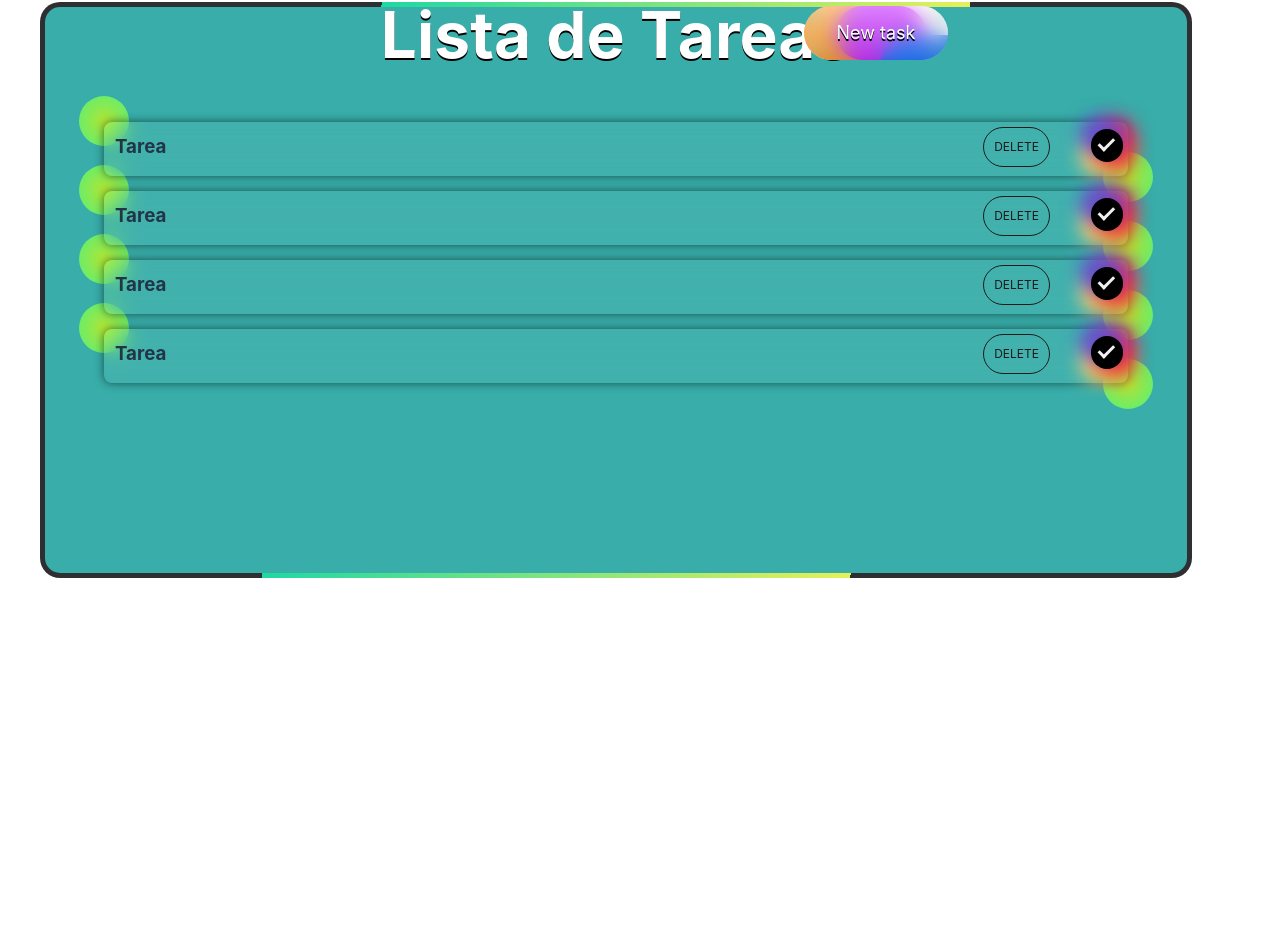
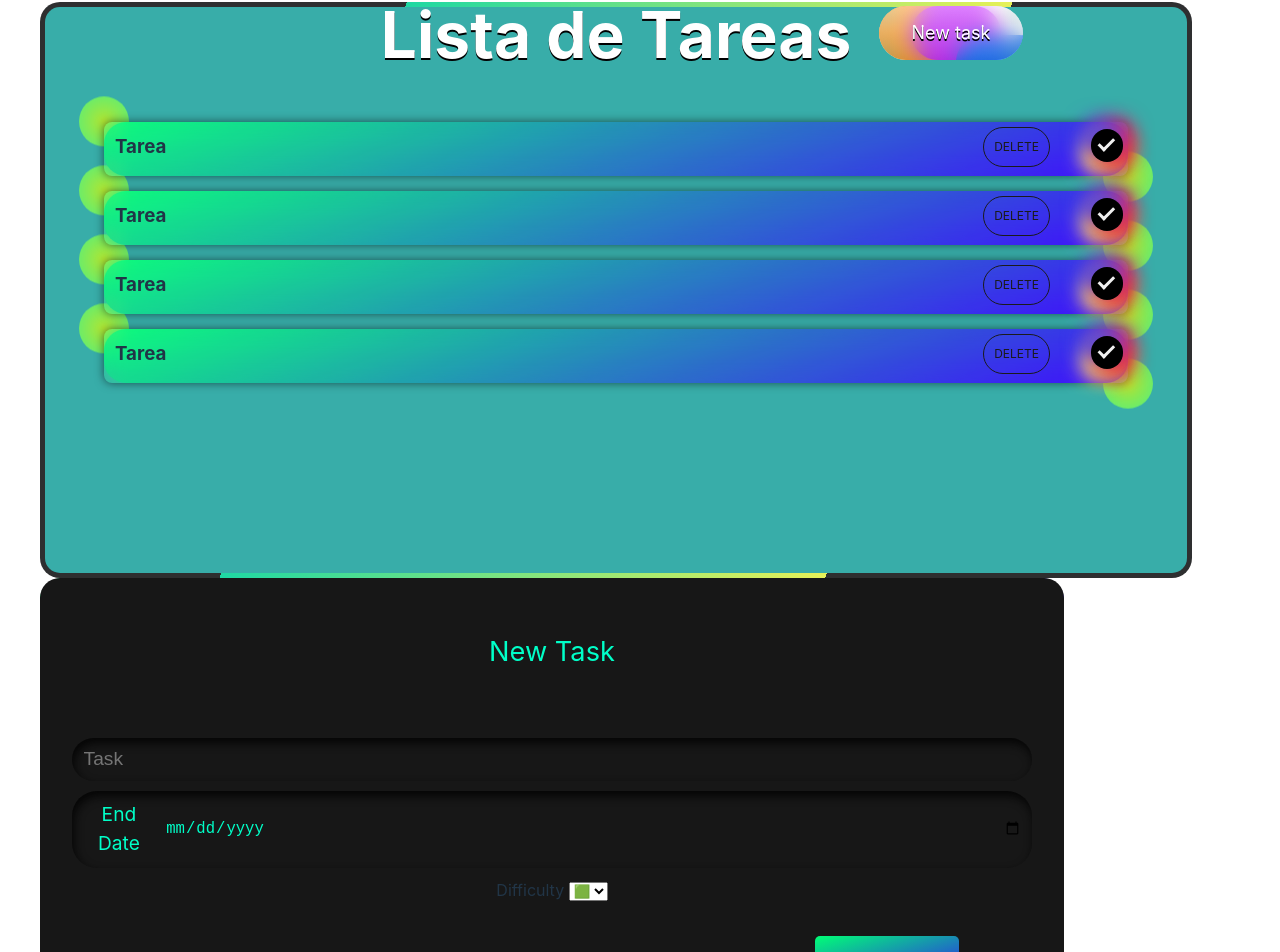
Before and after one commit to Flopyflor/to-do-list-react, a React (Vite) app: page / in a window 1280 px wide. Shown: the part 38-990 px from the top of the page. Before the commit the page ends 800 px from the top, so only its background shows below. Built offline with nearby package versions, Linux system fonts and the light colour scheme.

Commit message:
nuevo TaskForm

```diff
--- a/src/App.jsx
+++ b/src/App.jsx
@@ -1,6 +1,9 @@
 import React from 'react';
 import './App.css'
 import Board from './Components/board/board';
+import AddTaskForm from './Components/taskForm/addTaskForm';
+
+
 
 function App() {
 
@@ -9,6 +12,7 @@ function App() {
     <>
     <div>
         <Board brand={"Lista de Tareas"}/>
+        <AddTaskForm/>
     </div>
     </>
   )
--- a/src/Components/newTaskButton/newTaskButton.css
+++ b/src/Components/newTaskButton/newTaskButton.css
@@ -10,7 +10,7 @@ button {
     overflow: hidden;
     border: none;
     font-size: 18px;
-    right: -260px;
+    right: -335px;
     top: -16px;
   }
 
--- /dev/null
+++ b/src/Components/taskForm/addTaskForm.css
@@ -0,0 +1,119 @@
+.task-form {
+    display: flex;
+    flex-direction: column;
+    gap: 10px;
+    padding-left: 2em;
+    padding-right: 2em;
+    padding-bottom: 0.4em;
+    background-color: #171717;
+    border-radius: 20px;
+  }
+
+  #heading {
+    text-align: center;
+    margin: 2em;
+    color: rgb(0, 255, 200);
+    font-size: 1.7em;
+  }
+
+  .field {
+    display: flex;
+    align-items: center;
+    justify-content: center;
+    gap: 0.5em;
+    border-radius: 25px;
+    padding: 0.6em;
+    border: none;
+    outline: none;
+    color: white;
+    background-color: #171717;
+    box-shadow: inset 2px 5px 10px rgb(5, 5, 5);
+  }
+
+  .field .label {
+    color: rgb(0, 255, 200);
+    font-size: 1.2em;
+  }
+
+  .input-icon {
+    height: 1.3em;
+    width: 1.3em;
+    fill: rgb(0, 255, 200);
+  }
+
+  .input-field {
+    background: none;
+    border: none;
+    outline: none;
+    width: 100%;
+    color: rgb(0, 255, 200);
+    font-size: 1.2em;
+  }
+
+
+
+  .task-form .btn {
+    display: flex;
+    justify-content: center;
+    flex-direction: row;
+    margin-top: 2.5em;
+  }
+
+  .button1 {
+    padding: 0.5em;
+    padding-left: 1.1em;
+    padding-right: 1.1em;
+    border-radius: 5px;
+    margin-right: 0.5em;
+    border: none;
+    outline: none;
+    transition: .4s ease-in-out;
+    background-image: linear-gradient(163deg, #00ff75 0%, #3700ff 100%);
+    color: rgb(0, 0, 0);
+  }
+
+  .button1:hover {
+    background-image: linear-gradient(163deg, #00642f 0%, #13034b 100%);
+    color: rgb(0, 255, 200);
+  }
+
+  .button2 {
+    padding: 0.5em;
+    padding-left: 2.3em;
+    padding-right: 2.3em;
+    border-radius: 5px;
+    border: none;
+    outline: none;
+    transition: .4s ease-in-out;
+    background-image: linear-gradient(163deg, #00ff75 0%, #3700ff 100%);
+    color: rgb(0, 0, 0);
+  }
+
+  .button2:hover {
+    background-image: linear-gradient(163deg, #00642f 0%, #13034b 100%);
+    color: rgb(0, 255, 200);
+  }
+
+
+
+
+
+  .card {
+    background-image: linear-gradient(163deg, #00ff75 0%, #3700ff 100%);
+    border-radius: 22px;
+    transition: all .3s;
+  }
+
+  .card2 {
+    border-radius: 0;
+    transition: all .2s;
+  }
+
+  .card2:hover {
+    transform: scale(0.98);
+    border-radius: 20px;
+  }
+
+  .card:hover {
+    box-shadow: 0px 0px 30px 1px rgba(0, 255, 117, 0.30);
+  }
--- /dev/null
+++ b/src/Components/taskForm/addTaskForm.jsx
@@ -0,0 +1,52 @@
+import React from 'react';
+import './addTaskForm.css';
+
+const AddTaskForm = () => {
+
+    const handleChange = (e) => {
+        let { name, value } = e.target;
+    }
+
+    const CATEGORIAS = {
+        rojo: "rojo",
+        amarillo: "amarillo",
+        verde: "verde"
+    }
+
+
+  return (
+    <div>
+        <div className="card">
+            <div className="card2">
+                <form className="task-form">
+                    <p id="heading">New Task</p>
+                    <div className="field">
+
+                        <input type="text" className="input-field" placeholder="Task" autocomplete="off"/>
+                    </div>
+                    <div className="field">
+                        <label htmlFor="EndDate" className='label'>End Date</label>
+                        <input type="date" className="input-field" placeholder="End date" id='EndDate'/>
+
+                    </div>
+                    <div className="difficulty">
+                    <label htmlFor="Difficulty">Difficulty </label>
+                        <select name="Difficulty" onChange={handleChange} defaultValue={CATEGORIAS.verde}>
+                            <option value={CATEGORIAS.rojo}>🟥</option>
+                            <option value={CATEGORIAS.amarillo}>🟨</option>
+                            <option value={CATEGORIAS.verde}>🟩</option>
+                        </select>
+                    </div>
+                    <div className="btn">
+
+                        <button className="button2">Add</button>
+                    </div>
+
+                </form>
+            </div>
+        </div>
+    </div>
+  )
+}
+
+export default AddTaskForm
```
